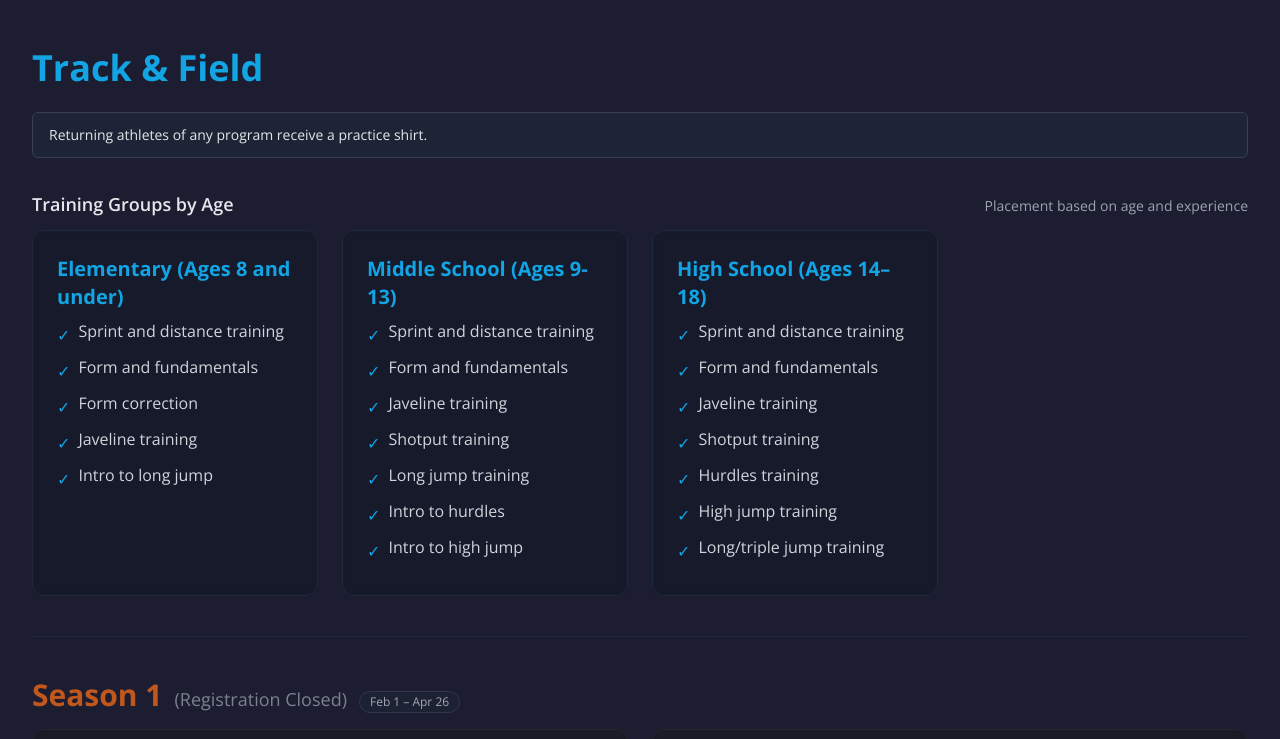
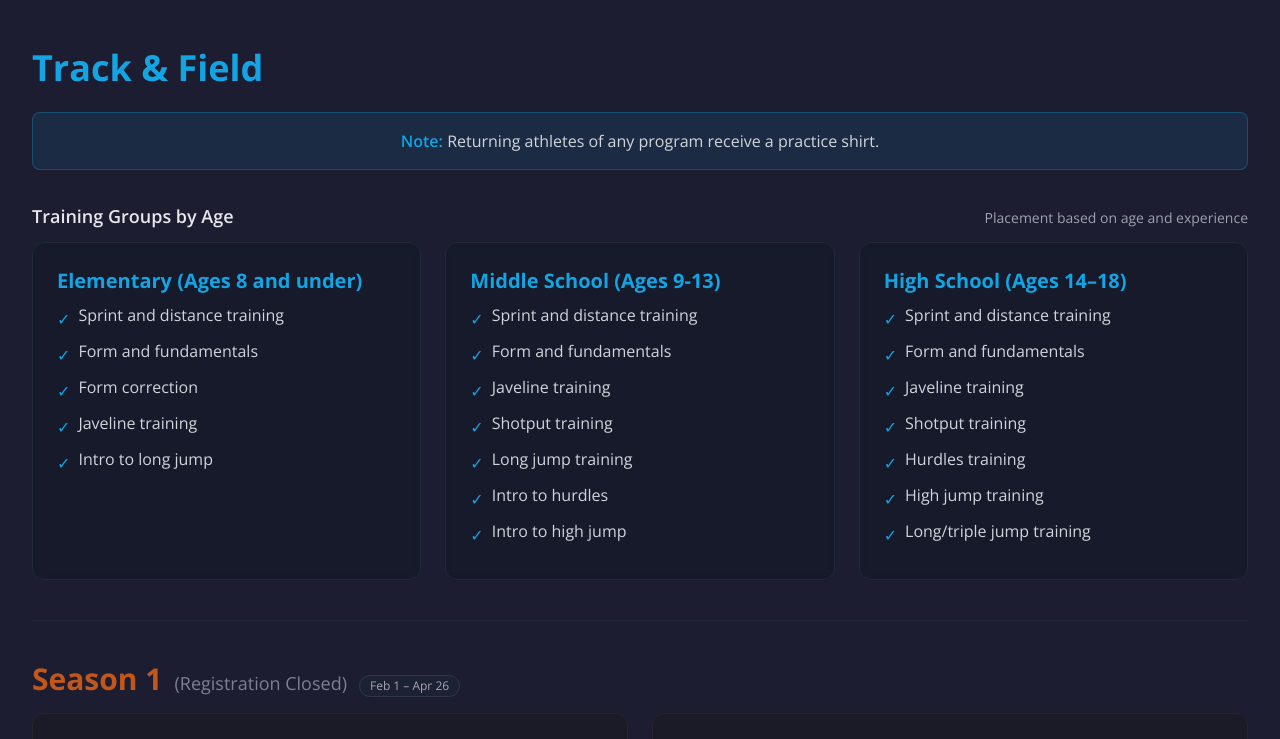
Before and after one commit to flores8/roadrunners, a Next.js app: page / in a window 1280 px wide. Shown: the part 988-1727 px from the top of the page. Built offline with nearby package versions, Linux system fonts and the light colour scheme.

Commit message:
update the schedule and fix some alignment issues

```diff
--- a/components/Programs.tsx
+++ b/components/Programs.tsx
@@ -24,8 +24,10 @@ export default function Programs() {
           {/* Programs Note */}
           {programs.note ? (
             <div className="mb-8 animate-slide-up" style={{ animationDelay: '50ms' }}>
-              <div className="rounded-md border border-gray-700 bg-gray-800/60 px-4 py-3 text-gray-200 text-sm">
-                {programs.note}
+              <div className="p-4 bg-accent-blue/10 rounded-lg border border-accent-blue/30">
+                <p className="text-center text-gray-300">
+                  <span className="font-semibold text-accent-blue">Note:</span> {programs.note}
+                </p>
               </div>
             </div>
           ) : null}
@@ -36,7 +38,7 @@ export default function Programs() {
               <h6 className="text-lg font-semibold text-gray-200">Training Groups by Age</h6>
               <span className="text-sm text-gray-400">Placement based on age and experience</span>
             </div>
-            <div className="grid grid-cols-1 md:grid-cols-2 lg:grid-cols-4 gap-6">
+            <div className="grid grid-cols-1 md:grid-cols-2 lg:grid-cols-3 gap-6">
               {(programs.track.seasons?.[0]?.groups || []).map((group, groupIndex) => (
                 <div key={`track-groups-card-${groupIndex}`} className="card">
                   <div className="flex flex-col h-full">
--- a/lib/content.ts
+++ b/lib/content.ts
@@ -325,7 +325,7 @@ export const siteContent = {
     sessions: [
       {
         day: "Monday",
-        time: "5:45 PM - 7:00 PM",
+        time: "6:15 PM - 7:30 PM",
         groups: "Practice",
       },
       {
@@ -335,13 +335,13 @@ export const siteContent = {
       },
       {
         day: "Wednesday",
-        time: "5:45 PM - 7:00 PM",
-        groups: "Competitive Only Practice",
+        time: "6:15 PM - 7:30 PM",
+        groups: "Practice",
       },
       {
         day: "Thursday",
-        time: "5:45 PM - 7:00 PM",
-        groups: "Practice",
+        time: "On your own",
+        groups: "",
       },
       {
         day: "Friday",
```
